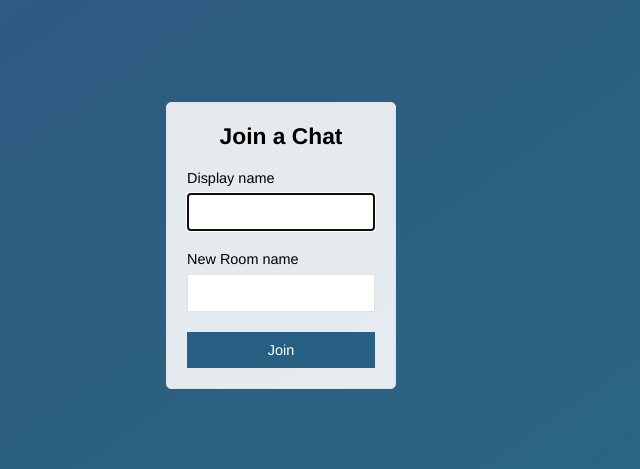
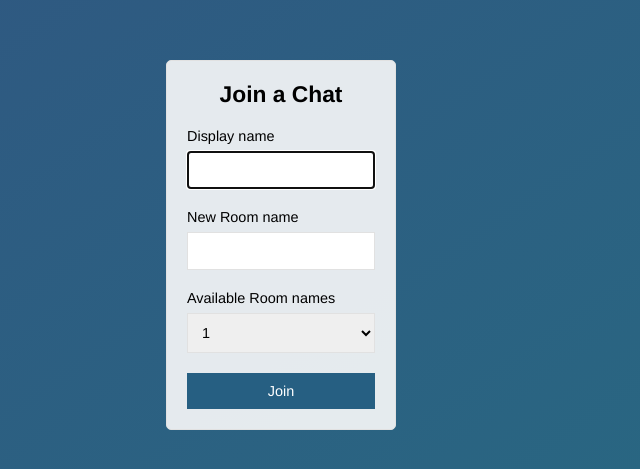
Before and after one commit to HarshithValluru/chat-App, a website: page public/index.html in a window 1280 px wide. Shown: the part 155-624 px from the top of the page, without its empty margins (359-999 px from the left). Drawn offline with Linux system fonts and the light colour scheme.

Commit message:
changed index page

```diff
--- a/public/index.html
+++ b/public/index.html
@@ -18,13 +18,13 @@
                     <label>New Room name</label>
                     <input type="text" name="room"/>
                 </div>
-                <!-- <div class="form-field">
+                <div class="form-field">
                     <label>Available Room names</label>
                     <select name="aRooms">
                         <option>1</option>
                         <option>2</option>
                     </select>
-                </div> -->
+                </div>
                 <div class="form-field">
                     <button>Join</button>
                 </div>
```
